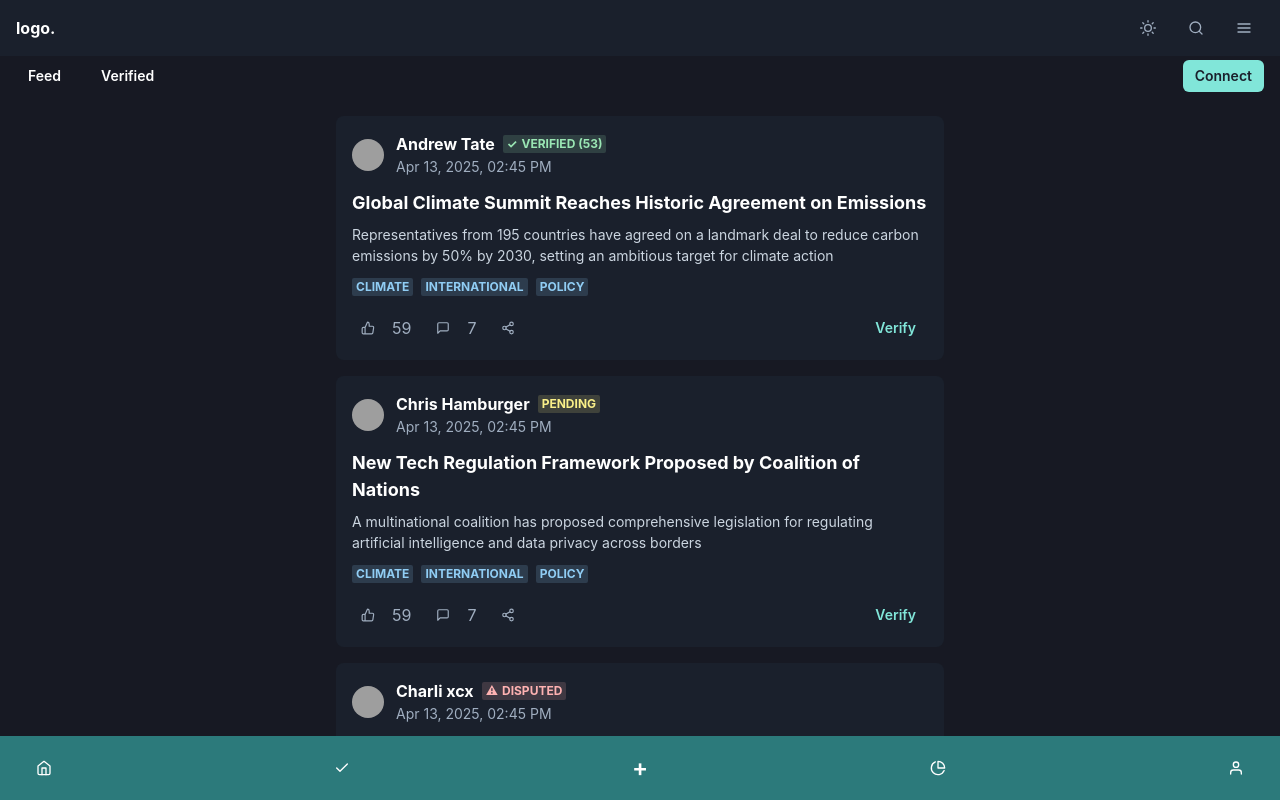
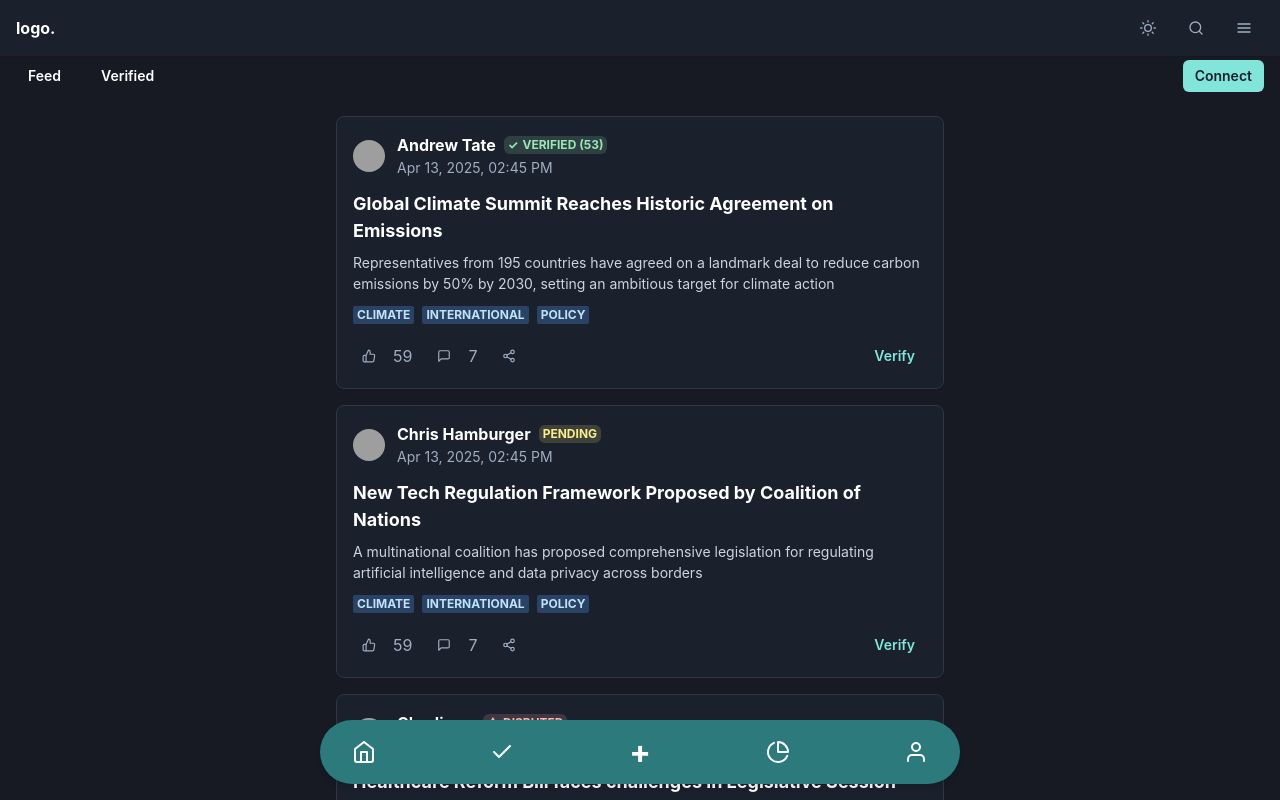
Before and after one commit to manchain/Truze, a Next.js app: page / in a window 1280 px wide. Shown: the top 800 px of the page. Built offline with nearby package versions, Linux system fonts and the light colour scheme; grey boxes are pictures that could not be loaded.

Commit message:
feat: added the white and dark toggle mode with addtional UI fixes

```diff
--- a/src/components/Post.tsx
+++ b/src/components/Post.tsx
@@ -1,5 +1,5 @@
 import React from 'react';
-import { Box, HStack, VStack, Text, Avatar, Badge, IconButton, Button } from '@chakra-ui/react';
+import { Box, HStack, VStack, Text, Avatar, Badge, IconButton, Button, useColorMode } from '@chakra-ui/react';
 import { FiThumbsUp, FiMessageSquare, FiShare2 } from 'react-icons/fi';
 
 interface PostProps {
@@ -27,20 +27,22 @@ const Post: React.FC<PostProps> = ({
   status,
   verificationCount
 }) => {
+  const { colorMode } = useColorMode();
+
   const getStatusBadge = () => {
     switch (status) {
       case 'Verified':
         return (
-          <Badge colorScheme="green" display="flex" alignItems="center" gap={1}>
+          <Badge colorScheme="green" display="flex" alignItems="center" borderRadius="6px" gap={1}>
             <Box as="span">✓</Box>
             Verified ({verificationCount})
           </Badge>
         );
       case 'Pending':
-        return <Badge colorScheme="yellow">Pending</Badge>;
+        return <Badge borderRadius="6px" colorScheme="yellow">Pending</Badge>;
       case 'Disputed':
         return (
-          <Badge colorScheme="red" display="flex" alignItems="center" gap={1}>
+          <Badge borderRadius="6px" colorScheme="red" display="flex" alignItems="center" gap={1}>
             <Box as="span">⚠</Box>
             Disputed
           </Badge>
@@ -49,30 +51,44 @@ const Post: React.FC<PostProps> = ({
   };
 
   return (
-    <Box bg="gray.800" p={4} borderRadius="lg" mb={4}>
+    <Box
+      bg={colorMode === 'dark' ? 'gray.800' : 'white'}
+      p={4}
+      borderRadius="lg"
+      mb={4}
+      boxShadow="sm"
+      border="1px solid"
+      borderColor={colorMode === 'dark' ? 'gray.700' : 'gray.200'}
+    >
       <HStack spacing={3} mb={3}>
         <Avatar size="sm" name={author} src={avatar} />
         <VStack align="start" spacing={0} flex={1}>
           <HStack>
-            <Text color="white" fontWeight="bold">{author}</Text>
+            <Text color={colorMode === 'dark' ? 'white' : 'gray.800'} fontWeight="bold">{author}</Text>
             {getStatusBadge()}
           </HStack>
-          <Text fontSize="sm" color="gray.400">{timestamp}</Text>
+          <Text fontSize="sm" color={colorMode === 'dark' ? 'gray.400' : 'gray.500'}>{timestamp}</Text>
         </VStack>
       </HStack>
 
       <VStack align="start" spacing={2} mb={3}>
-        <Text color="white" fontSize="lg" fontWeight="bold">
+        <Text color={colorMode === 'dark' ? 'white' : 'gray.800'} fontSize="lg" fontWeight="bold">
           {title}
         </Text>
-        <Text color="gray.300" fontSize="sm">
+        <Text color={colorMode === 'dark' ? 'gray.300' : 'gray.600'} fontSize="sm">
           {content}
         </Text>
       </VStack>
 
       <HStack spacing={2} mb={4} flexWrap="wrap">
         {tags.map((tag) => (
-          <Badge key={tag} colorScheme="blue" variant="subtle">
+          <Badge
+            key={tag}
+            colorScheme="blue"
+            variant="subtle"
+            bg={colorMode === 'dark' ? 'blue.800' : 'blue.50'}
+            color={colorMode === 'dark' ? 'blue.100' : 'blue.800'}
+          >
             {tag}
           </Badge>
         ))}
@@ -85,33 +101,45 @@ const Post: React.FC<PostProps> = ({
               aria-label="Like"
               icon={<FiThumbsUp />}
               variant="ghost"
-              color="gray.400"
+              color={colorMode === 'dark' ? 'gray.400' : 'gray.500'}
               size="sm"
+              _hover={{
+                bg: colorMode === 'dark' ? 'gray.700' : 'gray.100'
+              }}
             />
-            <Text color="gray.400">{likes}</Text>
+            <Text color={colorMode === 'dark' ? 'gray.400' : 'gray.500'}>{likes}</Text>
           </HStack>
           <HStack>
             <IconButton
               aria-label="Comment"
               icon={<FiMessageSquare />}
               variant="ghost"
-              color="gray.400"
+              color={colorMode === 'dark' ? 'gray.400' : 'gray.500'}
               size="sm"
+              _hover={{
+                bg: colorMode === 'dark' ? 'gray.700' : 'gray.100'
+              }}
             />
-            <Text color="gray.400">{comments}</Text>
+            <Text color={colorMode === 'dark' ? 'gray.400' : 'gray.500'}>{comments}</Text>
           </HStack>
           <IconButton
             aria-label="Share"
             icon={<FiShare2 />}
             variant="ghost"
-            color="gray.400"
+            color={colorMode === 'dark' ? 'gray.400' : 'gray.500'}
             size="sm"
+            _hover={{
+              bg: colorMode === 'dark' ? 'gray.700' : 'gray.100'
+            }}
           />
         </HStack>
         <Button
           size="sm"
           colorScheme="teal"
           variant="ghost"
+          _hover={{
+            bg: colorMode === 'dark' ? 'teal.800' : 'teal.50'
+          }}
         >
           Verify
         </Button>
--- a/src/pages/index.tsx
+++ b/src/pages/index.tsx
@@ -43,20 +43,21 @@ export default function Home() {
   const { colorMode, toggleColorMode } = useColorMode();
 
   return (
-    <Box minH="100vh" bg="gray.900">
+    <Box minH="100vh" bg={colorMode === 'dark' ? 'gray.900' : 'gray.50'}>
       {/* Header */}
       <Flex
         as="header"
         position="fixed"
         w="100%"
-        bg="gray.800"
+        bg={colorMode === 'dark' ? 'gray.800' : 'white'}
         px={4}
         py={2}
         alignItems="center"
         justifyContent="space-between"
         zIndex={10}
+        boxShadow="sm"
       >
-        <Box color="white" fontWeight="bold">
+        <Box color={colorMode === 'dark' ? 'white' : 'gray.800'} fontWeight="bold">
           logo.
         </Box>
         <HStack>
@@ -64,30 +65,39 @@ export default function Home() {
             aria-label="Toggle color mode"
             icon={colorMode === 'light' ? <FiMoon /> : <FiSun />}
             variant="ghost"
-            color="gray.400"
+            color={colorMode === 'dark' ? 'gray.400' : 'gray.600'}
+            onClick={toggleColorMode}
           />
           <IconButton
             aria-label="Search"
             icon={<FiSearch />}
             variant="ghost"
-            color="gray.400"
+            color={colorMode === 'dark' ? 'gray.400' : 'gray.600'}
           />
           <IconButton
             aria-label="Menu"
             icon={<FiMenu />}
             variant="ghost"
-            color="gray.400"
+            color={colorMode === 'dark' ? 'gray.400' : 'gray.600'}
           />
         </HStack>
       </Flex>
 
       {/* Navigation Tabs */}
-      <Box pt="60px" px={4} pb={2} bg="gray.900">
+      <Box pt="60px" px={4} pb={2} bg={colorMode === 'dark' ? 'gray.900' : 'gray.50'}>
         <HStack spacing={4}>
-          <Button variant="ghost" color="white" size="sm">
+          <Button
+            variant="ghost"
+            color={colorMode === 'dark' ? 'white' : 'gray.800'}
+            size="sm"
+          >
             Feed
           </Button>
-          <Button variant="ghost" color="white" size="sm">
+          <Button
+            variant="ghost"
+            color={colorMode === 'dark' ? 'white' : 'gray.800'}
+            size="sm"
+          >
             Verified
           </Button>
           <Button colorScheme="teal" size="sm" ml="auto">
@@ -106,43 +116,58 @@ export default function Home() {
       {/* Bottom Navigation */}
       <Flex
         position="fixed"
-        bottom={0}
-        w="100%"
-        bg="teal.600"
+        bottom={4}
+        left="50%"
+        transform="translateX(-50%)"
+        w="90%"
+        maxW="container.sm"
+        bg={colorMode === 'dark' ? 'teal.600' : 'teal.500'}
         py={3}
         px={6}
         justifyContent="space-between"
+        borderRadius="full"
+        boxShadow="0 4px 6px -1px rgba(0, 0, 0, 0.1), 0 2px 4px -1px rgba(0, 0, 0, 0.06)"
         zIndex={10}
       >
         <IconButton
           aria-label="Home"
-          icon={<FiHome />}
+          icon={<Box as={FiHome} boxSize={6} />}
           variant="ghost"
           color="white"
+          _hover={{ bg: colorMode === 'dark' ? 'teal.500' : 'teal.600' }}
+          borderRadius="full"
         />
         <IconButton
           aria-label="Verified"
-          icon={<FiCheck />}
+          icon={<Box as={FiCheck} boxSize={6} />}
           variant="ghost"
           color="white"
+          _hover={{ bg: colorMode === 'dark' ? 'teal.500' : 'teal.600' }}
+          borderRadius="full"
         />
         <IconButton
           aria-label="New Post"
-          icon={<Box as="span" fontSize="24px">+</Box>}
+          icon={<Box fontSize="32px" fontWeight="bold">+</Box>}
           variant="ghost"
           color="white"
+          _hover={{ bg: colorMode === 'dark' ? 'teal.500' : 'teal.600' }}
+          borderRadius="full"
         />
         <IconButton
           aria-label="Analytics"
-          icon={<FiPieChart />}
+          icon={<Box as={FiPieChart} boxSize={6} />}
           variant="ghost"
           color="white"
+          _hover={{ bg: colorMode === 'dark' ? 'teal.500' : 'teal.600' }}
+          borderRadius="full"
         />
         <IconButton
           aria-label="Profile"
-          icon={<FiUser />}
+          icon={<Box as={FiUser} boxSize={6} />}
           variant="ghost"
           color="white"
+          _hover={{ bg: colorMode === 'dark' ? 'teal.500' : 'teal.600' }}
+          borderRadius="full"
         />
       </Flex>
     </Box>
```
